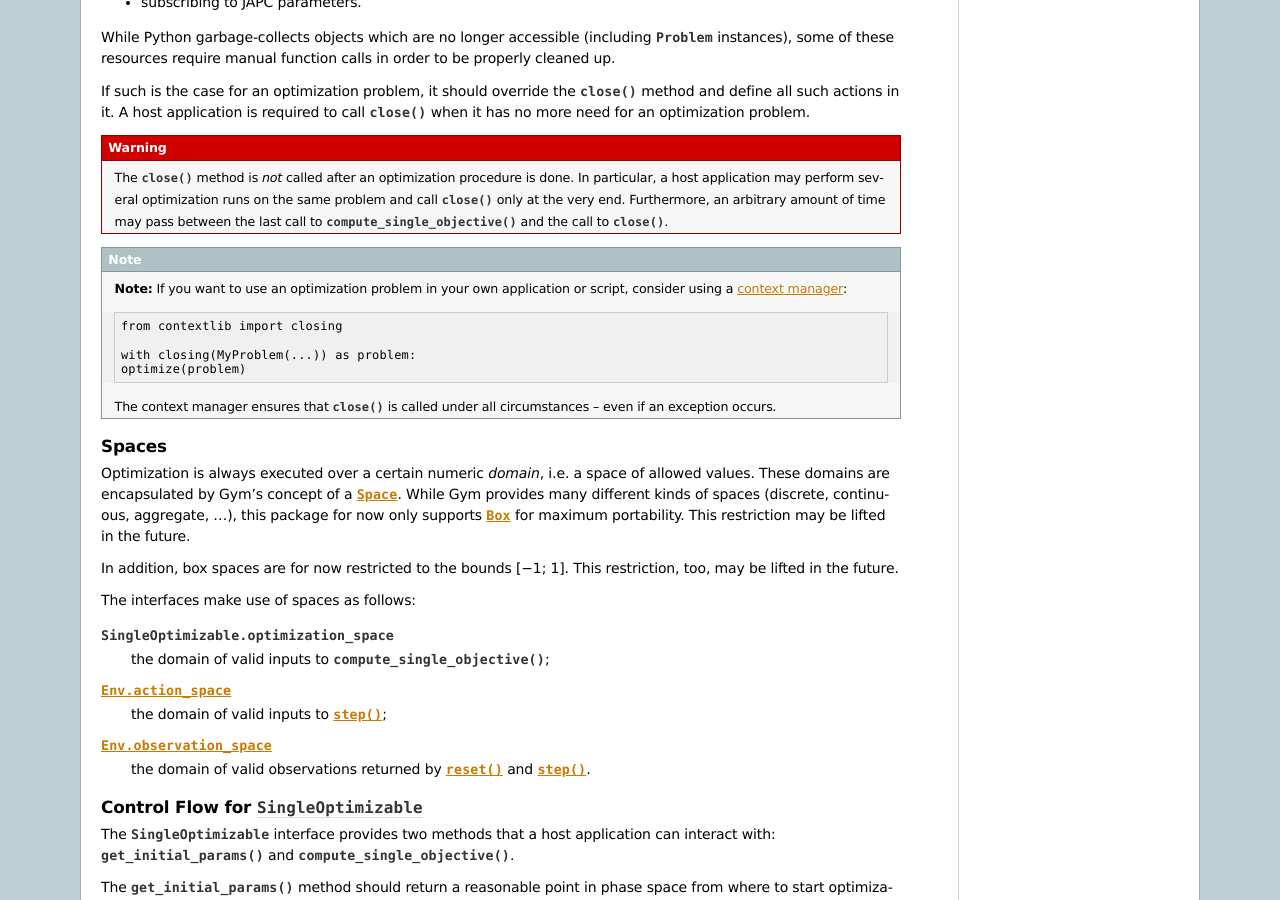
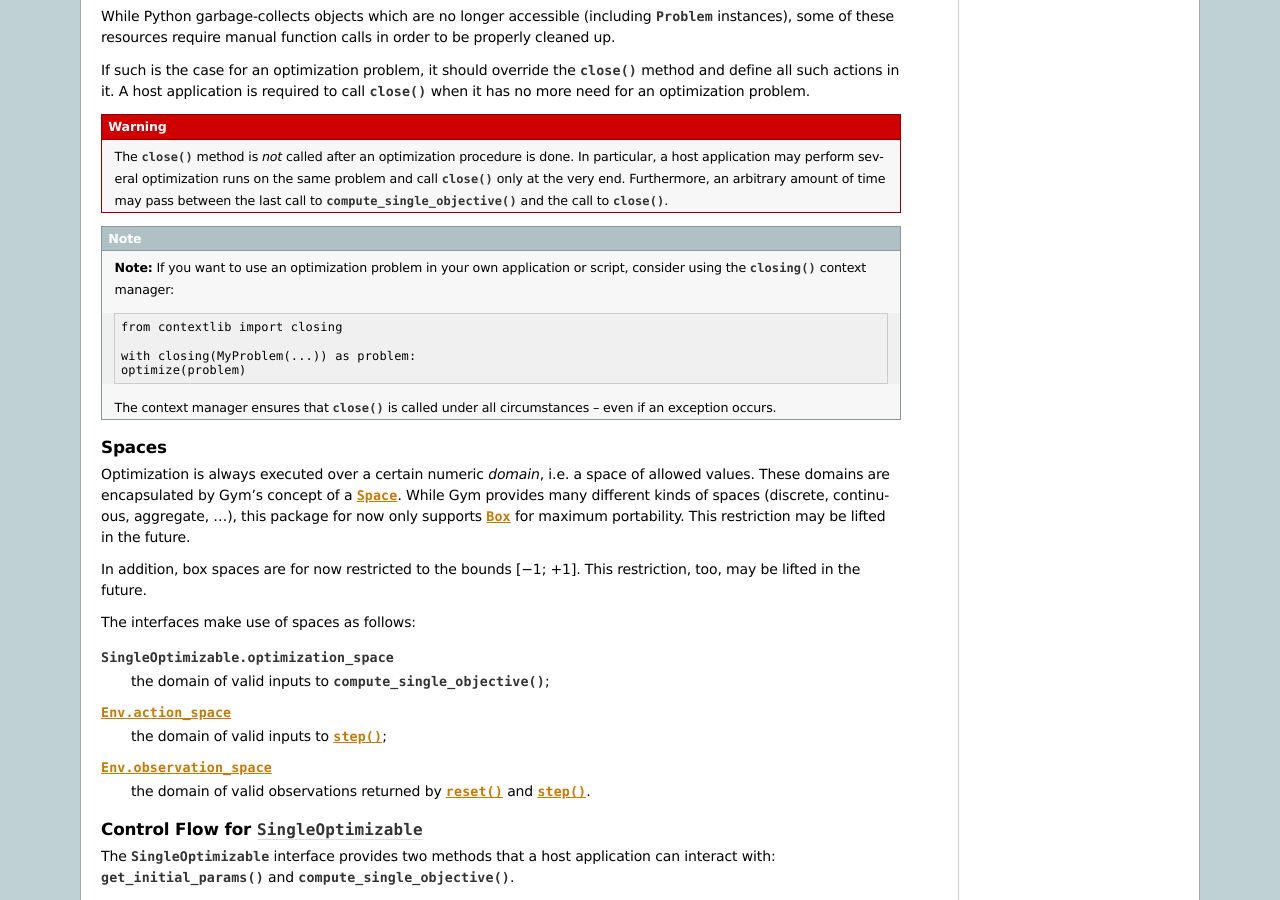
Before and after one commit to geoff-project/coi, a Sphinx documentation site: the page built from docs/guide.md, in a window 1280 px wide and 900 px high, scrolled down 2119 px. Built offline with Sphinx 7.4.7, drawn with Linux system fonts in a browser that asks for light colours; the version number could not be read and is left out; some of the changed text lies outside the part shown.

````diff
--- a/docs/conf.py
+++ b/docs/conf.py
@@ -44,6 +44,7 @@ extensions = [
     "myst_parser",
     "sphinx.ext.autodoc",
     "sphinx.ext.graphviz",
+    "sphinx.ext.intersphinx",
     "sphinx.ext.napoleon",
 ]
 
@@ -78,6 +79,23 @@ napoleon_type_aliases = {
 
 graphviz_output_format = "svg"
 
+# -- Options for Intersphinx -------------------------------------------
+
+ACC_PY_DOCS_ROOT = "https://acc-py.web.cern.ch/gitlab/"
+
+intersphinx_mapping = {
+    "utils": (
+        ACC_PY_DOCS_ROOT + "be-op-ml-optimization/cernml-coi-utils/docs/stable/",
+        None,
+    ),
+    "japc": (ACC_PY_DOCS_ROOT + "scripting-tools/pyjapc/docs/stable/", None),
+    "mpl": ("https://matplotlib.org/stable/", None),
+    "np": ("https://numpy.org/doc/stable/", None),
+    "sci": ("https://docs.scipy.org/doc/scipy/reference/", None),
+    "std": ("https://docs.python.org/3/", None),
+    "setuptools": ("https://setuptools.readthedocs.io/en/latest/", None),
+}
+
 # -- Options for Myst-Parser -------------------------------------------
 
 myst_enable_extensions = ["deflist"]
--- a/docs/guide.md
+++ b/docs/guide.md
@@ -158,8 +158,7 @@ arbitrary amount of time may pass between the last call to
 
 ```{note}
 **Note:** If you want to use an optimization problem in your own application or
-script, consider using a [context
-manager](https://docs.python.org/3/library/contextlib.html#contextlib.closing):
+script, consider using the {func}`~std:contextlib.closing()` context manager:
 
     from contextlib import closing
 
@@ -179,7 +178,7 @@ of allowed values. These domains are encapsulated by Gym's concept of a
 {class}`~gym.spaces.Box` for maximum portability. This restriction may be
 lifted in the future.
 
-In addition, box spaces are for now restricted to the bounds \[−1; 1\]. This
+In addition, box spaces are for now restricted to the bounds [−1; +1]. This
 restriction, too, may be lifted in the future.
 
 The interfaces make use of spaces as follows:
@@ -269,27 +268,27 @@ the current observation. This action is then passed to {meth}`~gym.Env.step`,
 which must return a 4-tuple of the following values:
 
 
-`obs`
+*obs*
 : the next observation after the action has been applied;
 
-`reward`
+*reward*
 : the reward for the given action (a reinforcement learner's goal is to
 maximize the expected cumulative reward over an episode);
 
-`done`
+*done*
 : a boolean flag indicating whether the episode has ended;
 
-`info`
+*info*
 : a dict mapping from strings to arbitrary values.
 
 This is done in a loop until the episode is ended by passing a True value as
-`done`. Once the episode is over, the host application will make no further
+*done*. Once the episode is over, the host application will make no further
 call to {meth}`~gym.Env.step` until the next episode is started via
 {meth}`~gym.Env.reset`. A host application is also free to end an episode
 prematurely, e.g. to call {meth}`~gym.Env.reset` before an episode is over.
 There is no guarantee that any episode is ever driven to completion.
 
-The `info` dict is free to return any additional information. There is
+The *info* dict is free to return any additional information. There is
 currently only one standardized key:
 
 `"success"`
@@ -459,7 +457,7 @@ the ability to cleanly shut down operations – usually by raising an exception
 [C-Sharp Cancellation Tokens]: https://docs.microsoft.com/en-us/dotnet/standard/threading/cancellation-in-managed-threads
 
 To use this feature, your problem must first declare that its support it by
-setting the `cern.cancellable` [metadata](#metadata). When it does so, a host
+setting the `"cern.cancellable"` [metadata](#metadata). When it does so, a host
 application will pass a {class}`~cernml.coi.unstable.cancellation.Token` to the
 constructor. On this token, the problem should check whether cancellation has
 been requested whenever it enters a loop that may run for a long time.
@@ -685,7 +683,7 @@ existing {meth}`~gym.GoalEnv.compute_reward`.
 
 One quirk of this interface is that
 {meth}`~cernml.coi.SeparableEnv.compute_reward` takes a dummy parameter
-`desired` that must always be None. This is for compatibility with
+*desired* that must always be None. This is for compatibility with
 {class}`~gym.GoalEnv`, ensuring that both methods have the same signature. This
 makes it easier to write generic code that can handle both interfaces equally
 well.
````
Also changed, not shown: other parts of docs/guide.md (+11 -12 lines), docs/api.md (+10 -4 lines), docs/changelog.md (+5 -5 lines), docs/index.md (+4 -2 lines), 7 other files.
